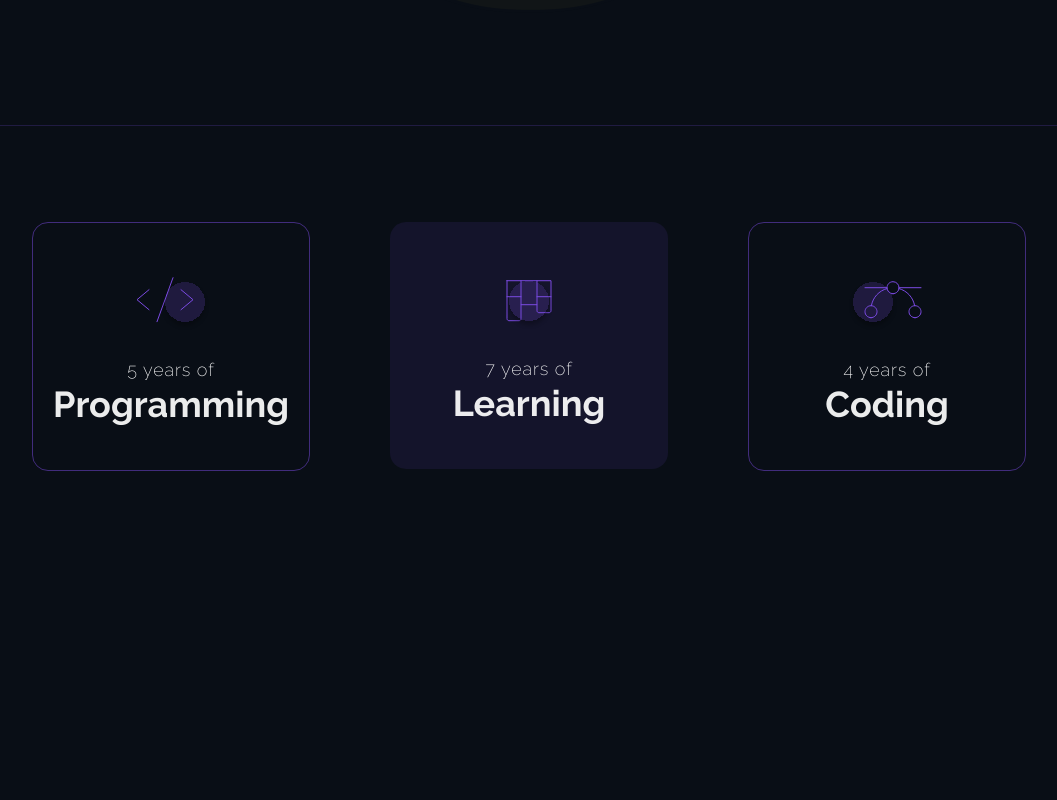
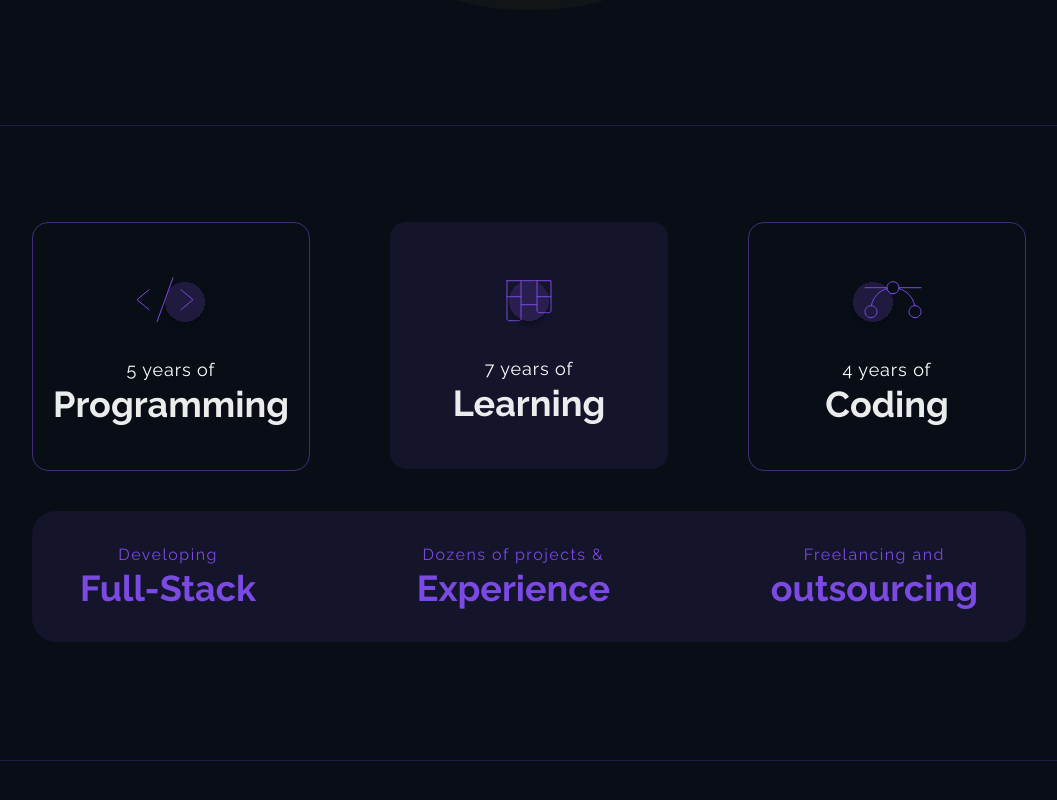
Before and after one commit to Jatin-Jindal/Jatin-Jindal.github.io, a Next.js app: page / in a window 1280 px wide. Shown: the part 795-1595 px from the top of the page, without its empty margins (111-1168 px from the left). After the commit the page ends 1556 px from the top, so only its background shows below. Built offline with nearby package versions, Linux system fonts and the light colour scheme.

Commit message:
Home page done

```diff
--- a/src/components/Home/Home.tsx
+++ b/src/components/Home/Home.tsx
@@ -17,6 +17,11 @@ export const Home: React.FC<HomeProps> = ({}) => {
         backgroundColor="#7B4AE233"
       />
       <Experience />
+      <Divider
+        borderColor="#7B4AE233"
+        color="#7B4AE233"
+        backgroundColor="#7B4AE233"
+      />
     </>
   );
 };
--- /dev/null
+++ b/src/components/Home/experience/ExpCardSub.tsx
@@ -0,0 +1,36 @@
+import { Heading, Text, VStack } from "@chakra-ui/react";
+import React from "react";
+
+interface ExpCardSubProps {
+  subheading: string;
+  heading: string;
+}
+
+export const ExpCardSub: React.FC<ExpCardSubProps> = ({
+  subheading,
+  heading,
+}) => {
+  return (
+    <VStack spacing={-2}>
+      <Text
+        color="#7B4AE2"
+        fontFamily={`"Raleway", sans-serif`}
+        fontWeight="400"
+        letterSpacing={1.5}
+        fontSize="md"
+      >
+        {subheading}
+      </Text>
+      <Heading
+        color="#7B4AE2"
+        fontFamily={`"Raleway", sans-serif`}
+        fontWeight="700"
+        fontSize="4xl"
+      >
+        {heading}
+      </Heading>
+    </VStack>
+  );
+};
+
+export default ExpCardSub;
--- a/src/components/Home/experience/Experience.tsx
+++ b/src/components/Home/experience/Experience.tsx
@@ -1,22 +1,34 @@
-import { Center, Grid, GridItem, Heading } from "@chakra-ui/react";
+import {
+  Box,
+  Center,
+  Flex,
+  Grid,
+  GridItem,
+  Heading,
+  Spacer,
+  Text,
+  VStack,
+} from "@chakra-ui/react";
 import React from "react";
 import ExpCard from "./ExpCard";
 import CodeIcon from "./assets/CodeIcon.svg";
 import DesignIcon from "./assets/DesignIcon.svg";
 import ProjectsIcon from "./assets/ProjectsIcon.svg";
+import ExpCardSub from "./ExpCardSub";
 
 interface ExperienceProps {
-  image?: string;
+  id?: string;
 }
 
-export const Experience: React.FC<ExperienceProps> = ({}) => {
+export const Experience: React.FC<ExperienceProps> = ({ id }) => {
   return (
-    <Center>
+    <Center id={id || "experience"}>
       <Grid
         mt="6em"
         templateColumns="repeat(3, 1fr)"
         templateRows="repeat(2, 1fr)"
-        gap={20}
+        columnGap={20}
+        rowGap={10}
       >
         <GridItem colSpan={1} rowSpan={1}>
           <ExpCard numYears={5} activity="Programming" icon={CodeIcon} />
@@ -32,6 +44,18 @@ export const Experience: React.FC<ExperienceProps> = ({}) => {
         <GridItem colSpan={1} rowSpan={1}>
           <ExpCard numYears={4} activity="Coding" icon={DesignIcon} />
         </GridItem>
+        <GridItem colSpan={3} rowSpan={1}>
+          <Flex backgroundColor="#7B4AE21A" px={12} py={8} borderRadius="3xl">
+            <ExpCardSub subheading="Developing" heading="Full-Stack" />
+            <Spacer />
+            <ExpCardSub
+              subheading="Dozens of projects &"
+              heading="Experience"
+            />
+            <Spacer />
+            <ExpCardSub subheading="Freelancing and" heading="outsourcing" />
+          </Flex>
+        </GridItem>
       </Grid>
     </Center>
   );
--- a/src/components/Home/mainPage/MainPage.tsx
+++ b/src/components/Home/mainPage/MainPage.tsx
@@ -14,11 +14,13 @@ import InfoCard from "./InfoCard";
 import { FaWhatsapp } from "react-icons/fa";
 import { DownloadIcon } from "@chakra-ui/icons";
 
-interface MainPageProps {}
+interface MainPageProps {
+  id?: string;
+}
 
-export const MainPage: React.FC<MainPageProps> = ({}) => {
+export const MainPage: React.FC<MainPageProps> = ({ id }) => {
   return (
-    <Flex mx="7vw" mt="7vh" mb="14vh">
+    <Flex mx="7vw" mt="7vh" mb="14vh" id={id || "mainPage"}>
       <Box my="auto">
         <InfoCard />
       </Box>
--- a/src/pages/_app.tsx
+++ b/src/pages/_app.tsx
@@ -3,6 +3,7 @@ import { ChakraProvider, DarkMode, useColorMode } from "@chakra-ui/react";
 import theme from "../theme";
 import { AppProps } from "next/app";
 import "@fontsource/raleway/200.css";
+import "@fontsource/raleway/400.css";
 import "@fontsource/raleway/700.css";
 import "@fontsource/raleway/800.css";
 import "@fontsource/raleway/600.css";
```
Also changed, not shown: src/components/Home/experience/ExpCard.tsx (+1 -11 lines).
